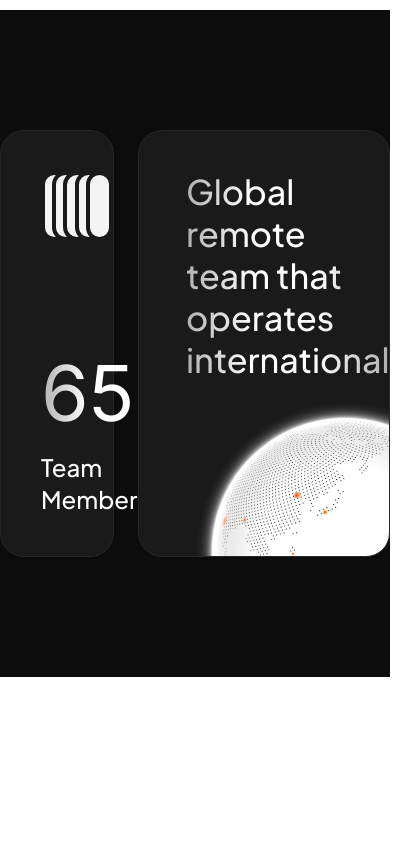
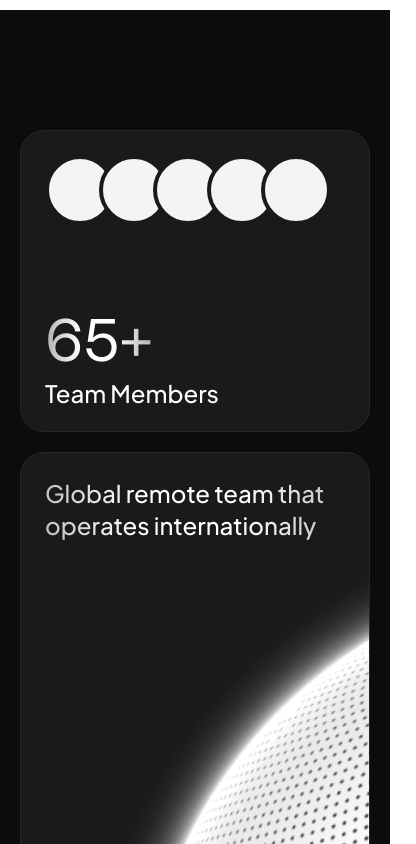
Before and after one commit to cvspan/cvspan-web, a Next.js app: page /careers/1 in a window 390 px wide. Shown: the part 1780-2624 px from the top of the page, 416 px wide, since content can reach past the window. Before the commit the page ends 2457 px from the top, so only its background shows below. Built offline with nearby package versions, Linux system fonts and the light colour scheme.

Commit message:
Implement the mobile view of SpecificGlobalTeam component of specific jobs

```diff
--- a/src/components/molecules/SepcificJobGlobalTeam/index.tsx
+++ b/src/components/molecules/SepcificJobGlobalTeam/index.tsx
@@ -2,11 +2,11 @@ import React from 'react';
 export const SpecificJobGlobalTeam = () => {
     return (
         <div className="bg-[#0c0c0c] py-[120px]">
-            <div className="m-auto max-w-[1200px]">
-                <div className="grid grid-cols-3 gap-x-6">
-                    <div className="col-span-1">
+            <div className="m-auto max-w-[1200px] px-5">
+                <div className="grid grid-cols-3 gap-5 lg:gap-6">
+                    <div className="col-span-3 lg:col-span-1">
                         <div className="h-full rounded-3xl border-[1px] border-[#272727] bg-[#1a1a1a]">
-                            <div className="h-full ps-10 pt-10">
+                            <div className="h-full ps-6 pt-6 lg:ps-10 lg:pt-10">
                                 <div className="flex h-full flex-col">
                                     <div className="flex -space-x-4">
                                         {Array.from([1, 2, 3, 4, 5], (x) => x).map((item) => (
@@ -16,16 +16,18 @@ export const SpecificJobGlobalTeam = () => {
                                             ></div>
                                         ))}
                                     </div>
-                                    <div className="mb-[41px] mt-auto">
-                                        <span className="text-gradient text-[77px] text-white">65+</span>
+                                    <div className="mb-[22px] mt-[88px] lg:mb-[41px] lg:mt-auto">
+                                        <span className="text-gradient font-pp-mori text-[60px] leading-[64px] text-white lg:text-[77px] lg:leading-[83.16px]">
+                                            65+
+                                        </span>
                                         <div className="font-eudoxus text-2xl font-medium text-white">Team Members</div>
                                     </div>
                                 </div>
                             </div>
                         </div>
                     </div>
-                    <div className="back col-span-2 h-[427px] rounded-3xl border-[1px] border-[#272727] bg-[#1a1a1a]">
-                        <div className="text-gradient ml-[47px] mt-10 font-eudoxus text-[34px] font-medium leading-[42px] text-white">
+                    <div className="back col-span-3 h-[427px] rounded-3xl border-[1px] border-[#272727] bg-[#1a1a1a] lg:col-span-2">
+                        <div className="text-gradient ps-6 pt-6 font-eudoxus text-2xl font-medium leading-8 text-white lg:pl-[47px] lg:pt-10 lg:text-[34px] lg:leading-[42px]">
                             Global remote team that <br /> operates internationally
                         </div>
                     </div>
--- a/src/components/pages/careers/specific-job/index.css
+++ b/src/components/pages/careers/specific-job/index.css
@@ -8,6 +8,15 @@
 .back {
     background-image: url('/assets/images/glob.png');
     background-repeat: no-repeat;
-    background-size: contain;
-    background-position: bottom -10px right -40px;
+    background-size: cover;
+    height: 649px;
 }
+
+@media screen and (min-width: 1024px) {
+    .back {
+        background-image: url('/assets/images/glob.png');
+        background-repeat: no-repeat;
+        background-size: contain;
+        background-position: bottom -10px right -40px;
+    }
+}
```
